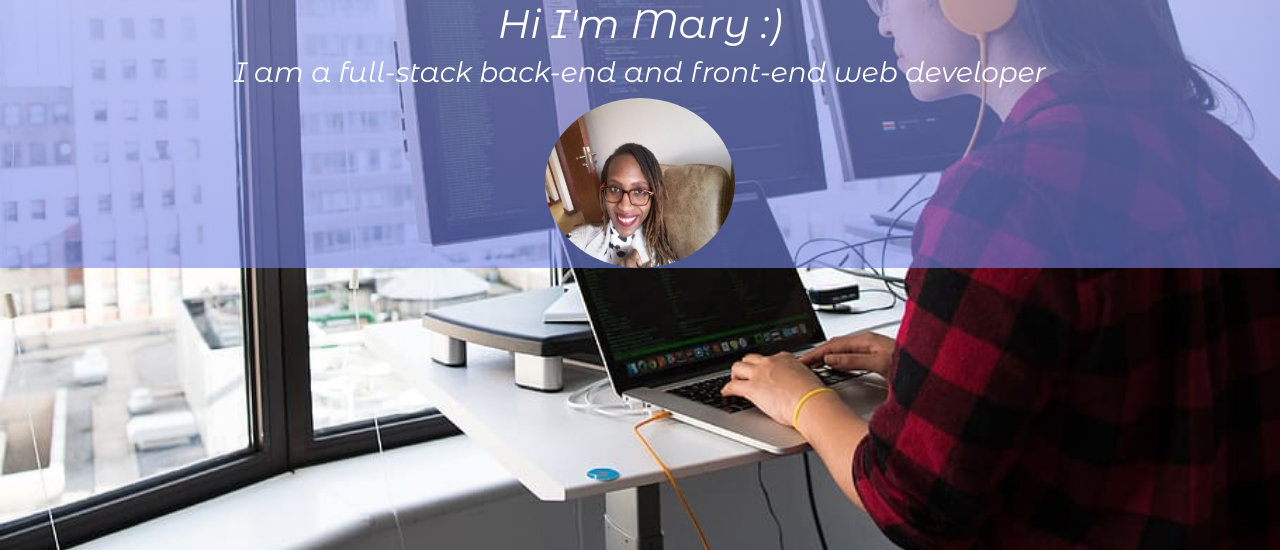
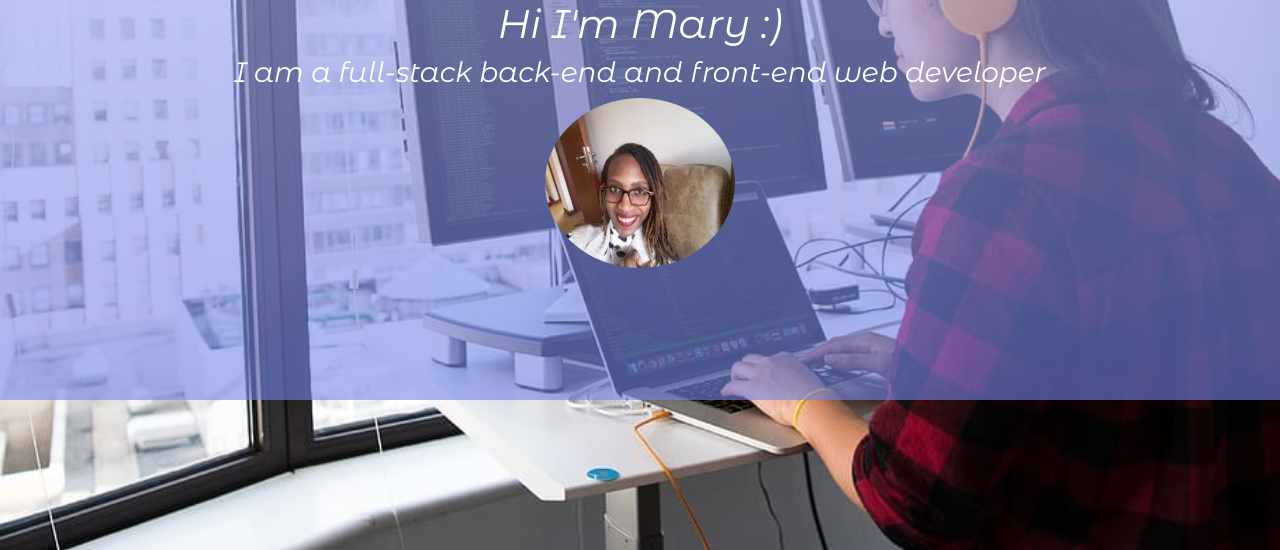
Before and after one commit to Waithera-m/portfolio-site, a Django app: page / in a window 1280 px wide. Shown: the part 250-800 px from the top of the page. Run offline with Django 3.2, Linux system fonts and the light colour scheme; some libraries are stand-ins or nearby versions.

Commit message:
Add body height

```diff
--- a/projects/static/projects/index.css
+++ b/projects/static/projects/index.css
@@ -2,7 +2,7 @@ body {
     background: linear-gradient(rgba(163, 176, 247, 0.6),rgba(116, 133, 230, 0.6)),url('images/woman.jpg');
     background-repeat: no-repeat;
     background-size: cover;
-    /* height: 400px; */
+    height: 400px;
     text-align: center;
     color: white;
     font-family: 'Montserrat Alternates', sans-serif;
```
